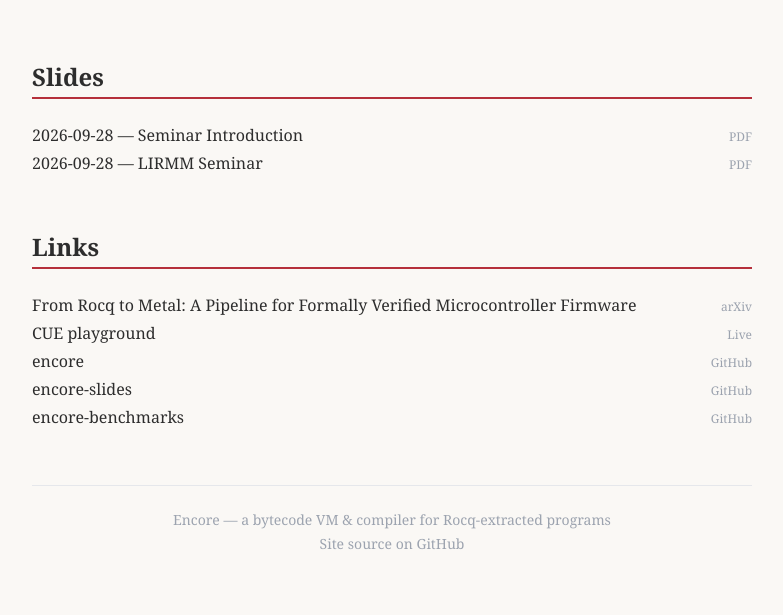
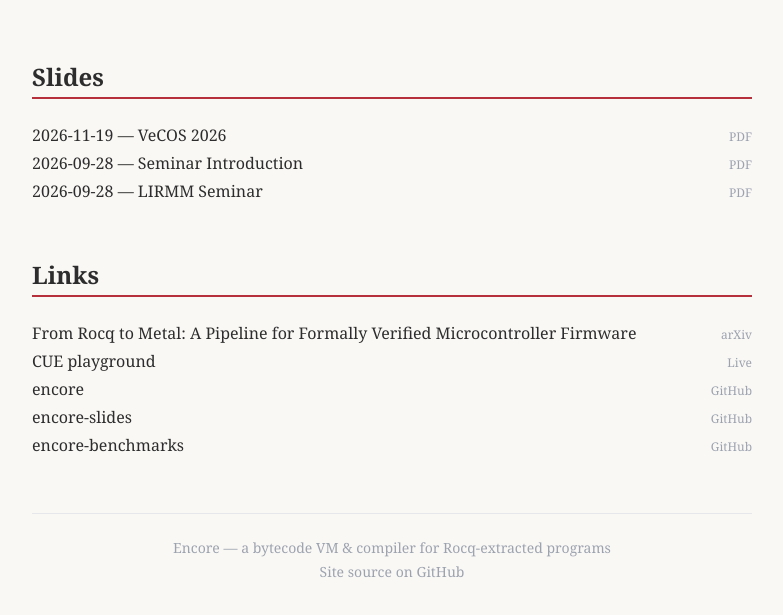
Before and after one commit to vbergeron/encore-slides, a plain HTML site: page site/index.html in a window 1280 px wide. Shown: the part 171-786 px from the top of the page, without its empty margins (248-1031 px from the left). Drawn offline with nearby package versions, Linux system fonts and the light colour scheme; a web font is replaced by a local one.

Commit message:
Add the VeCOS 2026 conference deck
A ~20 min cut of the LIRMM seminar for From Rocq to Metal: motivation,
approach, Encore at one level of detail, then the evaluation tables.
Listed on the site and made the default deck for mise build/watch.

Co-Authored-By: Claude Opus 5.5 <noreply@anthropic.com>
Claude-Session: https://claude.ai/code/session_01T2fUCM15gKjziBvA8iu7K2

```diff
--- a/site/index.html
+++ b/site/index.html
@@ -39,6 +39,10 @@
     <section class="mb-14">
       <h2 class="text-2xl font-bold border-b-2 border-coral pb-1 mb-6">Slides</h2>
       <ul class="space-y-1">
+        <li class="flex justify-between items-baseline">
+          <a href="decks/2026-11-19-vecos.pdf" class="hover:text-coral transition-colors">2026-11-19 — VeCOS 2026</a>
+          <span class="text-xs text-gray-400 ml-2 shrink-0">PDF</span>
+        </li>
         <li class="flex justify-between items-baseline">
           <a href="decks/2026-09-28-seminar-intro.pdf" class="hover:text-coral transition-colors">2026-09-28 — Seminar Introduction</a>
           <span class="text-xs text-gray-400 ml-2 shrink-0">PDF</span>
```
Also changed, not shown: 2 other files.
